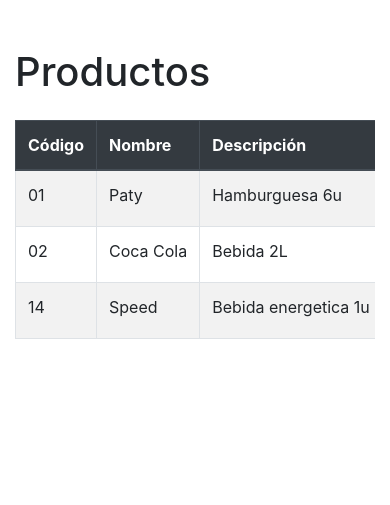
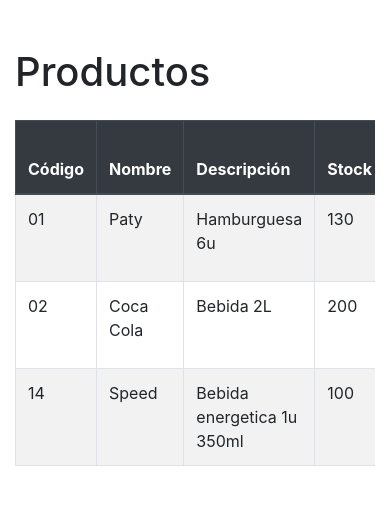
Before and after one commit to Lucas-0501/Super, a Flask app: page / in a window 390 px wide. Shown: the part 56-561 px from the top of the page. Run offline with Flask 3, Linux system fonts and the light colour scheme; data comes from the database, SQL or seed files in the repository; some libraries are stand-ins or nearby versions.

Commit message:
responsive update

```diff
--- a/templates/index.html
+++ b/templates/index.html
@@ -6,14 +6,6 @@
     <title>Supermercado</title>
     <!-- Bootstrap CSS -->
     <link href="https://stackpath.bootstrapcdn.com/bootstrap/4.5.2/css/bootstrap.min.css" rel="stylesheet">
-    <style>
-        .table {
-            width: 100%;
-        }
-        .table th, .table td {
-            white-space: nowrap;
-        }
-    </style>
 </head>
 <body>
     <nav class="navbar navbar-expand-lg navbar-dark bg-dark">
@@ -37,7 +29,7 @@
     </nav>
     <div class="container mt-5">
         <h1 class="mb-4">Productos</h1>
-        <div class="table-responsive">
+        <div class="table-responsive-sm">
             <table class="table table-bordered table-striped">
                 <thead class="thead-dark">
                     <tr>
--- a/templates/productos_vencidos.html
+++ b/templates/productos_vencidos.html
@@ -29,7 +29,7 @@
     </nav>
     <div class="container mt-5">
         <h1 class="mb-4">Productos Vencidos</h1>
-        <div class="table-responsive">
+        <div class="table-responsive-sm">
             <table class="table table-bordered table-striped">
                 <thead class="thead-dark">
                     <tr>
```
